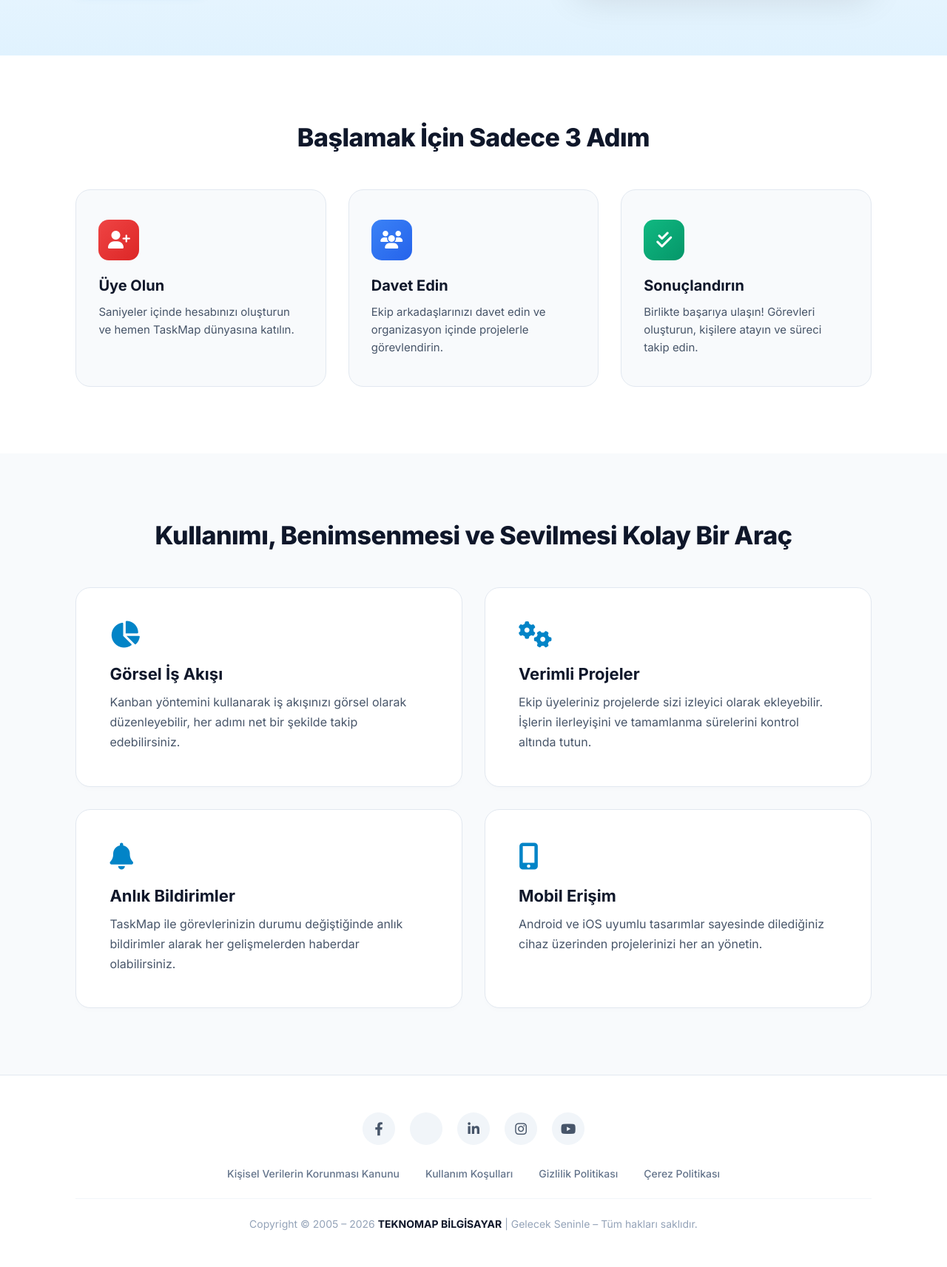
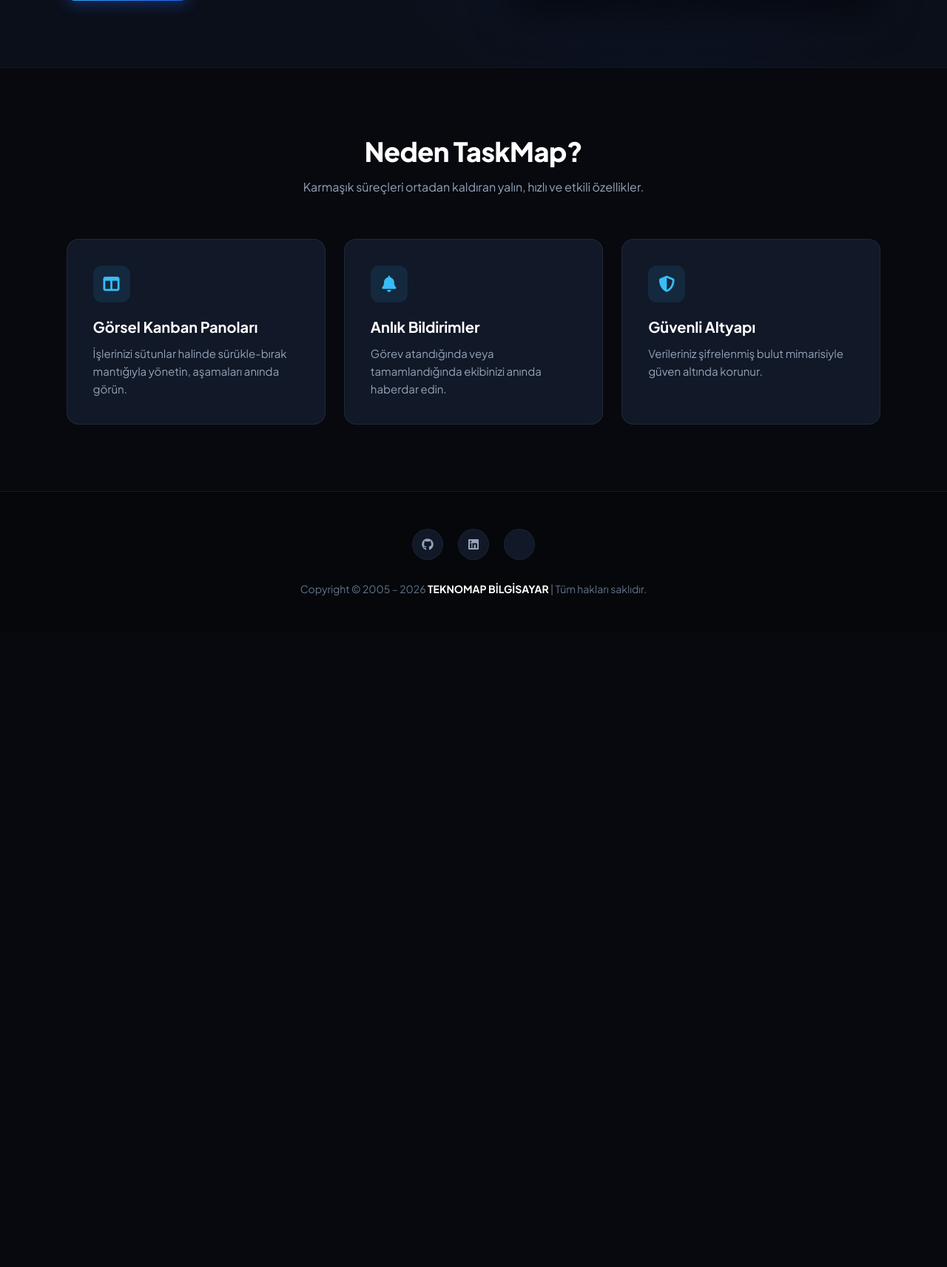
Before and after one commit to miran4726/taskmap, a Flask app: page / in a window 1280 px wide. Shown: the part 502-2215 px from the top of the page at 74% size. After the commit the page ends 1307 px from the top, so only its background shows below. Run offline with Flask 3, Linux system fonts and the light colour scheme.

Commit message:
Update index.html

```diff
--- a/templates/index.html
+++ b/templates/index.html
@@ -3,20 +3,20 @@
 <head>
     <meta charset="UTF-8">
     <meta name="viewport" content="width=device-width, initial-scale=1.0">
-    <title>TaskMap - İş, Görev ve Proje Takip Yazılımı</title>
-    <link href="https://fonts.googleapis.com/css2?family=Inter:wght@400;500;600;700;800&display=swap" rel="stylesheet">
+    <title>TaskMap - Yeni Nesil İş ve Proje Yönetimi</title>
+    <link href="https://fonts.googleapis.com/css2?family=Plus+Jakarta+Sans:wght@400;500;600;700;800&display=swap" rel="stylesheet">
     <link rel="stylesheet" href="https://cdnjs.cloudflare.com/ajax/libs/font-awesome/6.4.0/css/all.min.css">
     <style>
         * {
             margin: 0;
             padding: 0;
             box-sizing: border-box;
-            font-family: 'Inter', sans-serif;
+            font-family: 'Plus Jakarta Sans', sans-serif;
             scroll-behavior: smooth;
         }
         body {
-            background-color: #f8fafc;
-            color: #1e293b;
+            background-color: #0b0f19;
+            color: #f1f5f9;
             overflow-x: hidden;
         }
 
@@ -50,249 +67,230 @@
         }
         nav a {
             text-decoration: none;
-            color: #475569;
+            color: #94a3b8;
             font-weight: 500;
             font-size: 15px;
             transition: color 0.2s;
         }
         nav a:hover {
-            color: #0284c7;
+            color: #38bdf8;
         }
-        .auth-buttons {
+        .auth-group {
             display: flex;
             gap: 12px;
             align-items: center;
         }
-        .btn-login {
-            padding: 9px 20px;
-            border: 2px solid #0284c7;
-            color: #0284c7;
+        .btn-outline {
+            padding: 10px 20px;
+            border: 1px solid rgba(56, 189, 248, 0.4);
+            color: #38bdf8;
             border-radius: 10px;
             text-decoration: none;
             font-weight: 600;
             font-size: 14px;
             transition: all 0.2s;
         }
-        .btn-login:hover {
-            background: #f0f9ff;
+        .btn-outline:hover {
+            background: rgba(56, 189, 248, 0.1);
+            border-color: #38bdf8;
         }
-        .btn-start {
+        .btn-solid {
             padding: 10px 22px;
-            background: linear-gradient(135deg, #0284c7 0%, #2563eb 100%);
+            background: linear-gradient(135deg, #38bdf8 0%, #2563eb 100%);
             color: white;
             border-radius: 10px;
             text-decoration: none;
             font-weight: 600;
             font-size: 14px;
-            box-shadow: 0 4px 15px rgba(2, 132, 199, 0.35);
+            box-shadow: 0 4px 20px rgba(37, 99, 235, 0.4);
             transition: transform 0.2s, box-shadow 0.2s;
         }
-        .btn-start:hover {
+        .btn-solid:hover {
             transform: translateY(-2px);
-            box-shadow: 0 6px 20px rgba(2, 132, 199, 0.45);
+            box-shadow: 0 6px 25px rgba(37, 99, 235, 0.6);
         }
 
-        /* Hero Section */
+        /* Hero */
         .hero {
             display: flex;
             justify-content: space-between;
             align-items: center;
-            padding: 90px 8%;
-            background: linear-gradient(180deg, #ffffff 0%, #e0f2fe 100%);
-            position: relative;
+            padding: 90px 7%;
+            background: radial-gradient(circle at 70% 20%, rgba(37, 99, 235, 0.15) 0%, transparent 50%);
         }
         .hero-content {
             max-width: 600px;
         }
-        .hero-badge {
-            display: inline-block;
-            background: #fef08a;
-            color: #854d0e;
+        .hero-tag {
+            display: inline-flex;
+            align-items: center;
+            gap: 8px;
+            background: rgba(56, 189, 248, 0.1);
+            color: #38bdf8;
             padding: 6px 16px;
-            border-radius: 20px;
-            font-weight: 700;
+            border-radius: 30px;
+            font-weight: 600;
             font-size: 13px;
-            margin-bottom: 22px;
-            letter-spacing: 0.5px;
+            margin-bottom: 24px;
+            border: 1px solid rgba(56, 189, 248, 0.2);
         }
         .hero h1 {
-            font-size: 48px;
+            font-size: 52px;
             font-weight: 800;
             line-height: 1.15;
-            color: #0f172a;
+            color: #ffffff;
             margin-bottom: 20px;
+            letter-spacing: -1px;
+        }
+        .hero h1 span {
+            background: linear-gradient(135deg, #38bdf8 0%, #818cf8 100%);
+            -webkit-background-clip: text;
+            -webkit-text-fill-color: transparent;
         }
         .hero p {
-            font-size: 18px;
-            color: #475569;
+            font-size: 17px;
+            color: #94a3b8;
             margin-bottom: 35px;
             line-height: 1.6;
         }
-        .hero-image img {
-            max-width: 600px;
-            width: 100%;
+        .hero-preview {
+            background: #1e293b;
+            border: 1px solid rgba(255, 255, 255, 0.1);
             border-radius: 16px;
-            box-shadow: 0 25px 50px rgba(0,0,0,0.12);
+            padding: 20px;
+            width: 520px;
+            box-shadow: 0 25px 50px rgba(0,0,0,0.5);
         }
-
-        /* Steps Section */
-        .steps-section {
-            padding: 90px 8%;
-            background: #ffffff;
-            text-align: center;
+        .preview-header {
+            display: flex;
+            gap: 8px;
+            margin-bottom: 15px;
         }
-        .section-title {
-            font-size: 34px;
-            font-weight: 800;
-            color: #0f172a;
-            margin-bottom: 50px;
-            letter-spacing: -0.5px;
+        .preview-dot {
+            width: 10px;
+            height: 10px;
+            border-radius: 50%;
         }
-        .steps-grid {
-            display: grid;
-            grid-template-columns: repeat(3, 1fr);
-            gap: 30px;
-            text-align: left;
-        }
-        .step-card {
-            background: #f8fafc;
-            padding: 40px 30px;
-            border-radius: 20px;
-            border: 1px solid #e2e8f0;
-            transition: transform 0.3s, box-shadow 0.3s;
-        }
-        .step-card:hover {
-            transform: translateY(-5px);
-            box-shadow: 0 15px 30px rgba(0,0,0,0.06);
-        }
-        .step-icon {
-            width: 55px;
-            height: 55px;
-            border-radius: 14px;
+        .dot-1 { background: #ef4444; }
+        .dot-2 { background: #f59e0b; }
+        .dot-3 { background: #10b981; }
+        .preview-body {
+            background: #0f172a;
+            border-radius: 8px;
+            height: 260px;
             display: flex;
             align-items: center;
             justify-content: center;
-            color: white;
-            font-size: 24px;
-            margin-bottom: 22px;
+            color: #64748b;
+            font-weight: 600;
+            border: 1px dashed rgba(255, 255, 255, 0.1);
         }
-        .step-card:nth-child(1) .step-icon { background: linear-gradient(135deg, #ef4444, #dc2626); }
-        .step-card:nth-child(2) .step-icon { background: linear-gradient(135deg, #3b82f6, #2563eb); }
-        .step-card:nth-child(3) .step-icon { background: linear-gradient(135deg, #10b981, #059669); }
-        .step-card h3 {
+
+        /* Features */
+        .features {
+            padding: 90px 7%;
+            background: #07090f;
+            border-top: 1px solid rgba(255, 255, 255, 0.05);
+        }
+        .section-header {
+            text-align: center;
+            max-width: 600px;
+            margin: 0 auto 60px auto;
+        }
+        .section-header h2 {
+            font-size: 36px;
+            font-weight: 800;
+            color: #ffffff;
+            margin-bottom: 15px;
+            letter-spacing: -0.5px;
+        }
+        .section-header p {
+            color: #94a3b8;
+            font-size: 16px;
+        }
+        .features-grid {
+            display: grid;
+            grid-template-columns: repeat(3, 1fr);
+            gap: 25px;
+        }
+        .feature-card {
+            background: #111827;
+            border: 1px solid rgba(255, 255, 255, 0.07);
+            padding: 35px;
+            border-radius: 16px;
+            transition: all 0.3s;
+        }
+        .feature-card:hover {
+            border-color: #38bdf8;
+            transform: translateY(-5px);
+            box-shadow: 0 10px 30px rgba(56, 189, 248, 0.1);
+        }
+        .feature-icon {
+            width: 50px;
+            height: 50px;
+            background: rgba(56, 189, 248, 0.1);
+            color: #38bdf8;
+            border-radius: 12px;
+            display: flex;
+            align-items: center;
+            justify-content: center;
+            font-size: 22px;
+            margin-bottom: 20px;
+        }
+        .feature-card h3 {
             font-size: 20px;
             font-weight: 700;
+            color: #ffffff;
             margin-bottom: 12px;
-            color: #0f172a;
         }
-        .step-card p {
-            color: #475569;
+        .feature-card p {
+            color: #94a3b8;
             font-size: 15px;
             line-height: 1.6;
         }
 
-        /* Features Grid */
-        .features-section {
-            padding: 90px 8%;
-            background: #f8fafc;
-        }
-        .features-grid {
-            display: grid;
-            grid-template-columns: repeat(2, 1fr);
-            gap: 30px;
-        }
-        .feature-box {
-            background: white;
-            padding: 45px;
-            border-radius: 20px;
-            border: 1px solid #e2e8f0;
-            box-shadow: 0 4px 6px rgba(0,0,0,0.01);
-            transition: all 0.3s;
-        }
-        .feature-box:hover {
-            border-color: #0284c7;
-            box-shadow: 0 10px 25px rgba(2, 132, 199, 0.08);
-        }
-        .feature-box i {
-            font-size: 36px;
-            color: #0284c7;
-            margin-bottom: 22px;
-        }
-        .feature-box h3 {
-            font-size: 22px;
-            font-weight: 700;
-            margin-bottom: 12px;
-            color: #0f172a;
-        }
-        .feature-box p {
-            color: #475569;
-            font-size: 16px;
-            line-height: 1.7;
-        }
-
         /* Footer */
         footer {
-            background: #ffffff;
-            padding: 50px 8%;
-            border-top: 1px solid #e2e8f0;
+            background: #05070b;
+            padding: 50px 7%;
+            border-top: 1px solid rgba(255, 255, 255, 0.08);
             text-align: center;
         }
-        .social-icons {
+        .footer-socials {
             display: flex;
             justify-content: center;
             gap: 20px;
             margin-bottom: 30px;
         }
-        .social-icons a {
-            width: 44px;
-            height: 44px;
-            background: #f1f5f9;
+        .footer-socials a {
+            width: 42px;
+            height: 42px;
+            background: #111827;
             display: flex;
             align-items: center;
             justify-content: center;
             border-radius: 50%;
-            color: #475569;
+            color: #94a3b8;
             text-decoration: none;
-            font-size: 18px;
-            transition: all 0.2s;
+            border: 1px solid rgba(255, 255, 255, 0.05);
+            transition: 0.2s;
         }
-        .social-icons a:hover {
-            background: #0284c7;
-            color: white;
-            transform: scale(1.1);
-        }
-        .footer-links {
-            display: flex;
-            justify-content: center;
-            gap: 35px;
-            margin-bottom: 25px;
-            flex-wrap: wrap;
-        }
-        .footer-links a {
-            color: #64748b;
-            text-decoration: none;
-            font-size: 14px;
-            font-weight: 500;
-        }
-        .footer-links a:hover {
-            color: #0284c7;
+        .footer-socials a:hover {
+            background: #38bdf8;
+            color: #000;
         }
         .copyright {
-            color: #94a3b8;
+            color: #64748b;
             font-size: 14px;
-            border-top: 1px solid #f1f5f9;
-            padding-top: 25px;
         }
         .copyright strong {
-            color: #0f172a;
+            color: #ffffff;
         }
 
         @media(max-width: 900px) {
-            .hero, .steps-grid, .features-grid {
-                flex-direction: column;
-                grid-template-columns: 1fr;
-            }
-            .hero h1 { font-size: 36px; }
+            .hero { flex-direction: column; gap: 50px; }
+            .features-grid { grid-template-columns: 1fr; }
+            .hero-preview { width: 100%; }
         }
     </style>
 </head>
@@ -300,101 +298,75 @@
 
     <!-- Header -->
     <header>
-        <a href="/" class="logo-container">
-            <!-- İstediğin özel logon buraya eklendi -->
-            <img src="https://i.hizliresim.com/97y44t4.png" alt="TaskMap Logo">
+        <a href="/" class="logo-brand">
+            <div class="logo-icon"><i class="fa-solid fa-map-location-dot"></i></div>
+            <div class="logo-text">Task<span>Map</span></div>
         </a>
         <nav>
-            <a href="#">Anasayfa</a>
-            <a href="#ozellikler">Özellikler</a>
-            <a href="#adimlar">Nasıl Başlanır</a>
-            <a href="#">İletişim</a>
+            <a href="#">Özellikler</a>
+            <a href="#">Çözümler</a>
+            <a href="#">Fiyatlandırma</a>
         </nav>
-        <div class="auth-buttons">
-            <a href="/login" class="btn-login">Giriş Yap</a>
-            <a href="/register" class="btn-start">Ücretsiz Başla</a>
+        <div class="auth-group">
+            <a href="/login" class="btn-outline">Giriş Yap</a>
+            <a href="/register" class="btn-solid">Ücretsiz Başla</a>
         </div>
     </header>
 
     <!-- Hero Section -->
     <section class="hero">
         <div class="hero-content">
-            <span class="hero-badge">TaskMap: İş ve Proje Takibi</span>
-            <h1>İş, Görev ve Proje Takip Yazılımı</h1>
-            <p>Kanban prensipleriyle işlerinizi, görevlerinizi ve tüm projelerinizi tek bir ekrandan kusursuz bir şekilde organize edin.</p>
-            <a href="/register" class="btn-start" style="padding: 14px 32px; font-size: 16px; display: inline-block;">Ücretsiz Başla</a>
+            <div class="hero-tag"><i class="fa-solid fa-bolt"></i> Yeni Nesil Proje Yönetimi</div>
+            <h1>İşinizi ve Projelerinizi <span>Tek Noktadan</span> Yönetin</h1>
+            <p>Kanban panoları, akıllı görev takibi ve gerçek zamanlı iş akışlarıyla ekibinizin verimliliğini zirveye taşıyın.</p>
+            <a href="/register" class="btn-solid" style="padding: 14px 28px; font-size: 16px; display: inline-block;">Hemen Keşfet</a>
         </div>
-        <div class="hero-image">
-            <img src="https://images.unsplash.com/photo-1531403009284-440f080d1e12?auto=format&fit=crop&w=800&q=80" alt="TaskMap Dashboard Önizleme">
-        </div>
-    </section>
-
-    <!-- Steps Section -->
-    <section class="steps-section" id="adimlar">
-        <h2 class="section-title">Başlamak İçin Sadece 3 Adım</h2>
-        <div class="steps-grid">
-            <div class="step-card">
-                <div class="step-icon"><i class="fa-solid fa-user-plus"></i></div>
-                <h3>Üye Olun</h3>
-                <p>Saniyeler içinde hesabınızı oluşturun ve hemen TaskMap dünyasına katılın.</p>
+        <div class="hero-preview">
+            <div class="preview-header">
+                <div class="preview-dot dot-1"></div>
+                <div class="preview-dot dot-2"></div>
+                <div class="preview-dot dot-3"></div>
             </div>
-            <div class="step-card">
-                <div class="step-icon"><i class="fa-solid fa-users"></i></div>
-                <h3>Davet Edin</h3>
-                <p>Ekip arkadaşlarınızı davet edin ve organizasyon içinde projelerle görevlendirin.</p>
-            </div>
-            <div class="step-card">
-                <div class="step-icon"><i class="fa-solid fa-check-double"></i></div>
-                <h3>Sonuçlandırın</h3>
-                <p>Birlikte başarıya ulaşın! Görevleri oluşturun, kişilere atayın ve süreci takip edin.</p>
+            <div class="preview-body">
+                <i class="fa-solid fa-chart-line" style="margin-right: 8px;"></i> TaskMap Canlı Çalışma Alanı Önizlemesi
             </div>
         </div>
     </section>
 
     <!-- Features Section -->
-    <section class="features-section" id="ozellikler">
-        <h2 class="section-title" style="text-align: center;">Kullanımı, Benimsenmesi ve Sevilmesi Kolay Bir Araç</h2>
+    <section class="features">
+        <div class="section-header">
+            <h2>Neden TaskMap?</h2>
+            <p>Karmaşık süreçleri ortadan kaldıran yalın, hızlı ve etkili özellikler.</p>
+        </div>
         <div class="features-grid">
-            <div class="feature-box">
-                <i class="fa-solid fa-chart-pie"></i>
-                <h3>Görsel İş Akışı</h3>
-                <p>Kanban yöntemini kullanarak iş akışınızı görsel olarak düzenleyebilir, her adımı net bir şekilde takip edebilirsiniz.</p>
+            <div class="feature-card">
+                <div class="feature-icon"><i class="fa-solid fa-columns"></i></div>
+                <h3>Görsel Kanban Panoları</h3>
+                <p>İşlerinizi sütunlar halinde sürükle-bırak mantığıyla yönetin, aşamaları anında görün.</p>
             </div>
-            <div class="feature-box">
-                <i class="fa-solid fa-gears"></i>
-                <h3>Verimli Projeler</h3>
-                <p>Ekip üyeleriniz projelerde sizi izleyici olarak ekleyebilir. İşlerin ilerleyişini ve tamamlanma sürelerini kontrol altında tutun.</p>
+            <div class="feature-card">
+                <div class="feature-icon"><i class="fa-solid fa-bell"></i></div>
+                <h3>Anlık Bildirimler</h3>
+                <p>Görev atandığında veya tamamlandığında ekibinizi anında haberdar edin.</p>
             </div>
-            <div class="feature-box">
-                <i class="fa-solid fa-bell"></i>
-                <h3>Anlık Bildirimler</h3>
-                <p>TaskMap ile görevlerinizin durumu değiştiğinde anlık bildirimler alarak her gelişmelerden haberdar olabilirsiniz.</p>
-            </div>
-            <div class="feature-box">
-                <i class="fa-solid fa-mobile-screen-button"></i>
-                <h3>Mobil Erişim</h3>
-                <p>Android ve iOS uyumlu tasarımlar sayesinde dilediğiniz cihaz üzerinden projelerinizi her an yönetin.</p>
+            <div class="feature-card">
+                <div class="feature-icon"><i class="fa-solid fa-shield-halved"></i></div>
+                <h3>Güvenli Altyapı</h3>
+                <p>Verileriniz şifrelenmiş bulut mimarisiyle güven altında korunur.</p>
             </div>
         </div>
     </section>
 
     <!-- Footer -->
     <footer>
-        <div class="social-icons">
-            <a href="#"><i class="fa-brands fa-facebook-f"></i></a>
+        <div class="footer-socials">
+            <a href="#"><i class="fa-brands fa-github"></i></a>
+            <a href="#"><i class="fa-brands fa-linkedin"></i></a>
             <a href="#"><i class="fa-brands fa-x-twitter"></i></a>
-            <a href="#"><i class="fa-brands fa-linkedin-in"></i></a>
-            <a href="#"><i class="fa-brands fa-instagram"></i></a>
-            <a href="#"><i class="fa-brands fa-youtube"></i></a>
-        </div>
-        <div class="footer-links">
-            <a href="#">Kişisel Verilerin Korunması Kanunu</a>
-            <a href="#">Kullanım Koşulları</a>
-            <a href="#">Gizlilik Politikası</a>
-            <a href="#">Çerez Politikası</a>
         </div>
         <div class="copyright">
-            Copyright &copy; 2005 – 2026 <strong>TEKNOMAP BİLGİSAYAR</strong> | Gelecek Seninle – Tüm hakları saklıdır.
+            Copyright &copy; 2005 – 2026 <strong>TEKNOMAP BİLGİSAYAR</strong> | Tüm hakları saklıdır.
         </div>
     </footer>
 
```
Also changed, not shown: other parts of templates/index.html (+25 -8 lines).
